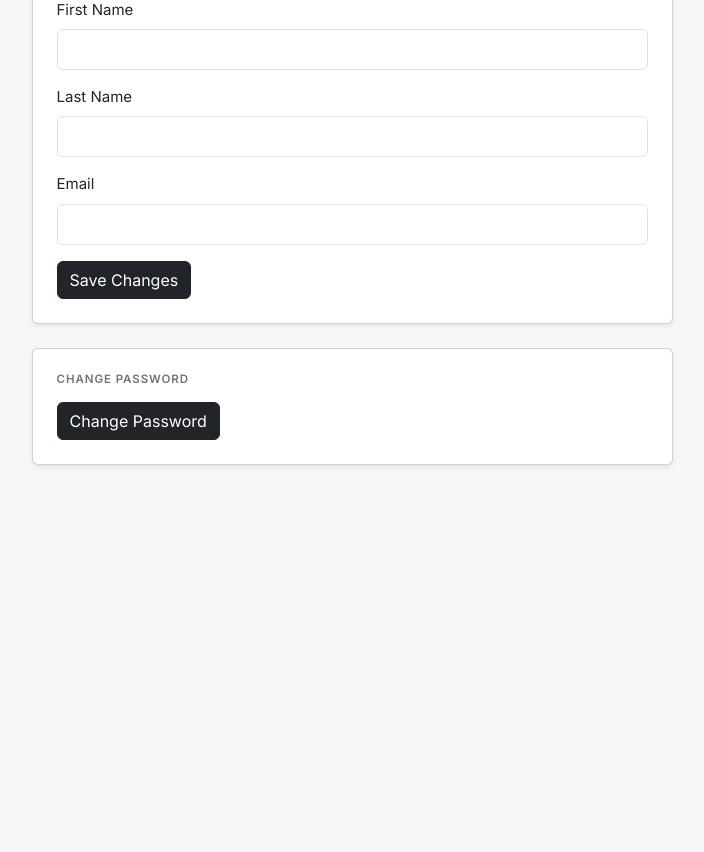
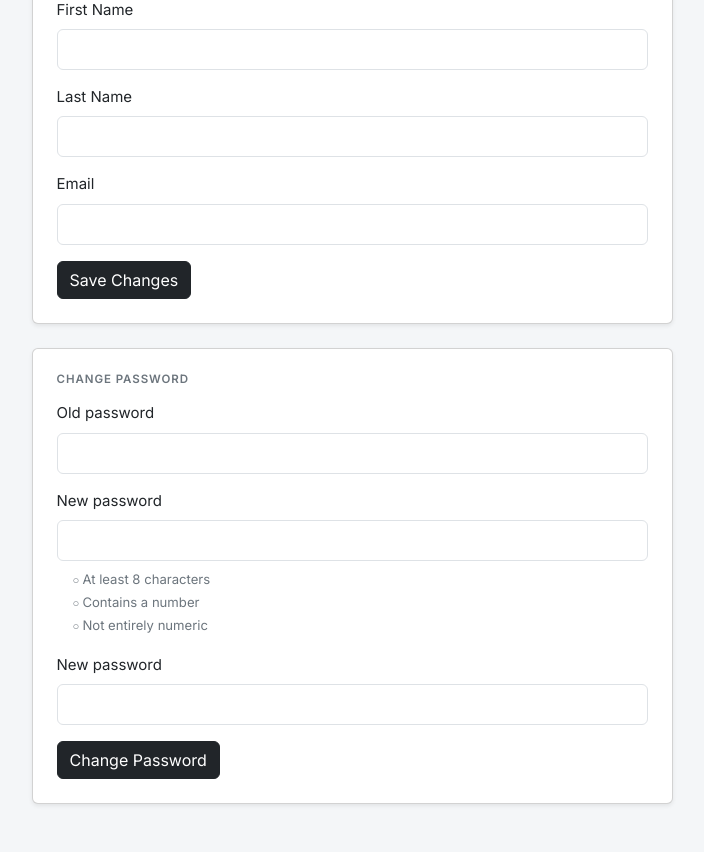
Before and after one commit to FatemaAlhosein/django-task-manager, a Django app: template tasks/templates/tasks/profile.html in a window 1280 px wide. Shown: the part 359-1211 px from the top of the page, without its empty margins (288-992 px from the left). Before the commit the page ends 825 px from the top, so only its background shows below. Run offline with Django 4.2, Linux system fonts and the light colour scheme; tables that the repository leaves empty hold one stand-in row (values such as "Sample post"); the template is opened without the code that fills it: values that come from a table or form of the project are taken from there, most other values are stand-ins (such as "Sample title", 1, 10 or a date in 2020); form fields are guessed from the names that the template uses.

Commit message:
Make priority/due date required, inline password validation, delete button on edit page

```diff
--- a/tasks/forms.py
+++ b/tasks/forms.py
@@ -49,3 +49,5 @@ class TaskForm(forms.ModelForm):
         self.fields['category'].empty_label = 'No category'
         self.fields['category'].required = False
         self.fields['recurrence_weekday'].required = False
+        self.fields['priority'].required = True
+        self.fields['due_date'].required = True
--- a/tasks/templates/tasks/profile.html
+++ b/tasks/templates/tasks/profile.html
@@ -59,21 +59,43 @@
     <div class="card shadow-sm">
       <div class="card-body p-4">
         <h2 class="h6 mb-3 section-label">Change Password</h2>
-        <form method="post">
+        <form method="post" id="passwordForm">
           {% csrf_token %}
-          {% for field in password_form %}
-            <div class="mb-3">
-              <label class="form-label">{{ field.label }}</label>
-              {{ field }}
-              {% if field.help_text %}
-                <p class="text-muted small mt-1">{{ field.help_text }}</p>
-              {% endif %}
-              {% if field.errors %}
-                <div class="text-danger small mt-1">{{ field.errors }}</div>
-              {% endif %}
-            </div>
-          {% endfor %}
-          <button type="submit" name="change_password" class="btn btn-dark">Change Password</button>
+
+          <!-- Old password -->
+          <div class="mb-3">
+            <label class="form-label">{{ password_form.old_password.label }}</label>
+            {{ password_form.old_password }}
+            {% if password_form.old_password.errors %}
+              <div class="text-danger small mt-1">{{ password_form.old_password.errors }}</div>
+            {% endif %}
+          </div>
+
+          <!-- New password 1 -->
+          <div class="mb-3">
+            <label class="form-label">{{ password_form.new_password1.label }}</label>
+            {{ password_form.new_password1 }}
+            <ul class="pw-rules small mt-2 ps-3 mb-0">
+              <li id="rule-len">At least 8 characters</li>
+              <li id="rule-num">Contains a number</li>
+              <li id="rule-alpha">Not entirely numeric</li>
+            </ul>
+            {% if password_form.new_password1.errors %}
+              <div class="text-danger small mt-1">{{ password_form.new_password1.errors }}</div>
+            {% endif %}
+          </div>
+
+          <!-- New password 2 -->
+          <div class="mb-3">
+            <label class="form-label">{{ password_form.new_password2.label }}</label>
+            {{ password_form.new_password2 }}
+            <p id="pw-match" class="small mt-1 mb-0"></p>
+            {% if password_form.new_password2.errors %}
+              <div class="text-danger small mt-1">{{ password_form.new_password2.errors }}</div>
+            {% endif %}
+          </div>
+
+          <button type="submit" name="change_password" class="btn btn-dark" id="pwSubmitBtn">Change Password</button>
         </form>
       </div>
     </div>
@@ -95,5 +117,50 @@
   .stat-mini--warning { border-top: 3px solid #ffc107; }
   .stat-mini__number  { font-size: 1.75rem; font-weight: 700; line-height: 1; }
   .stat-mini__label   { font-size: 0.72rem; color: #6c757d; text-transform: uppercase; letter-spacing: 0.05em; margin-top: 0.25rem; }
+
+  .pw-rules { list-style: none; padding-left: 0; }
+  .pw-rules li { color: #6c757d; padding: 0.1rem 0; }
+  .pw-rules li::before { content: '○  '; font-size: 0.7rem; }
+  .pw-rules li.rule-ok { color: #198754; }
+  .pw-rules li.rule-ok::before { content: '✓  '; }
+  .pw-rules li.rule-fail { color: #dc3545; }
+  .pw-rules li.rule-fail::before { content: '✕  '; }
 </style>
+
+<script>
+(function () {
+  const pw1 = document.getElementById('id_new_password1');
+  const pw2 = document.getElementById('id_new_password2');
+  const matchMsg = document.getElementById('pw-match');
+  const ruleLen   = document.getElementById('rule-len');
+  const ruleNum   = document.getElementById('rule-num');
+  const ruleAlpha = document.getElementById('rule-alpha');
+
+  function setRule(el, pass) {
+    el.classList.toggle('rule-ok',   pass);
+    el.classList.toggle('rule-fail', pw1.value.length > 0 && !pass);
+  }
+
+  function checkRules() {
+    const v = pw1.value;
+    setRule(ruleLen,   v.length >= 8);
+    setRule(ruleNum,   /\d/.test(v));
+    setRule(ruleAlpha, !/^\d+$/.test(v));
+  }
+
+  function checkMatch() {
+    if (!pw2.value) { matchMsg.textContent = ''; return; }
+    if (pw1.value === pw2.value) {
+      matchMsg.textContent = '✓ Passwords match';
+      matchMsg.style.color = '#198754';
+    } else {
+      matchMsg.textContent = '✕ Passwords do not match';
+      matchMsg.style.color = '#dc3545';
+    }
+  }
+
+  if (pw1) pw1.addEventListener('input', () => { checkRules(); checkMatch(); });
+  if (pw2) pw2.addEventListener('input', checkMatch);
+})();
+</script>
 {% endblock %}
--- a/tasks/templates/tasks/task_form.html
+++ b/tasks/templates/tasks/task_form.html
@@ -30,6 +30,9 @@
           <div class="d-flex gap-2 mt-4">
             <button type="submit" class="btn btn-dark">{{ action }} Task</button>
             <a href="{% url 'task-list' %}" class="btn btn-outline-secondary">Cancel</a>
+            {% if task %}
+              <a href="{% url 'task-delete' task.pk %}" class="btn btn-outline-danger ms-auto">Delete Task</a>
+            {% endif %}
           </div>
         </form>
       </div>
```
